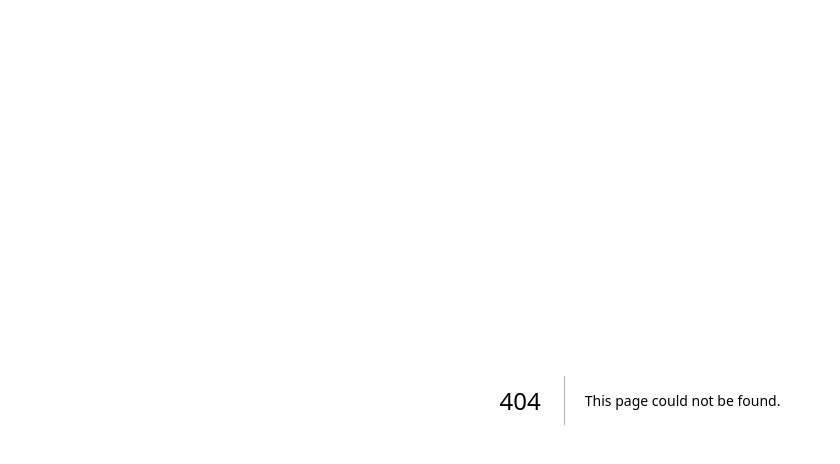
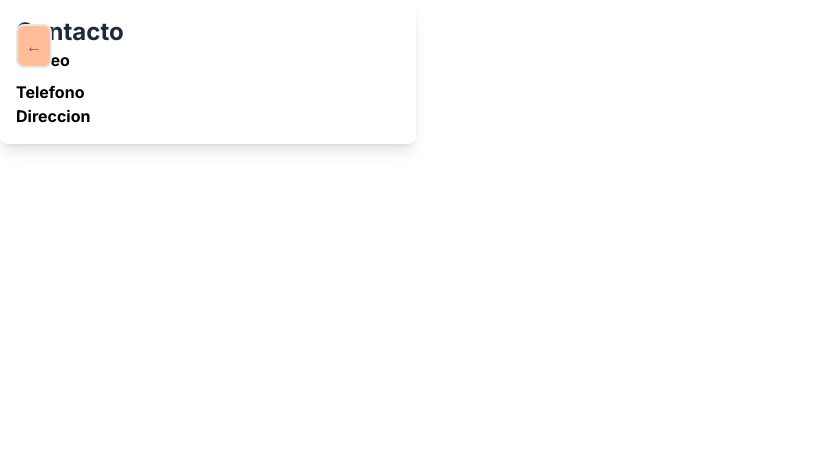
Before and after one commit to juandape/dotcocktails, a Next.js app: page /contact in a window 1280 px wide. Before the commit this address had no page. Shown: the top 464 px of the page, without its empty margins (0-840 px from the left). Built offline with nearby package versions, Linux system fonts and the light colour scheme.

Commit message:
feat: back button

```diff
--- a/src/app/cocktailsform/page.tsx
+++ b/src/app/cocktailsform/page.tsx
@@ -4,6 +4,8 @@ import axios from 'axios';
 import { useRouter } from 'next/navigation';
 import { useState } from 'react';
 import Swal from 'sweetalert2';
+
+import BackButton from '@/components/back-button';
 
 const BASE_URL = process.env.NEXT_PUBLIC_BASE_URL;
 const url = `${BASE_URL}/api/cocktails`;
@@ -69,15 +71,8 @@ export default function CocktailsFormPage() {
 
   return (
     <div>
-      <a
-        className='border-2 text-cofee-1 bg-peach-fuzz hover:bg-cofee-1 hover:text-peach-fuzz p-2 m-4 duration-500'
-        href='/'
-      >
-        ←
-      </a>
-      <h1 className='text-6xl font-bold text-center my-20'>
-        New Cocktail
-      </h1>
+      <BackButton />
+      <h1 className='text-6xl font-bold text-center my-20'>New Cocktail</h1>
       <form
         className='border-2 flex flex-col my-20 text-center'
         onSubmit={handleSubmit}
--- /dev/null
+++ b/src/app/contact/page.tsx
@@ -0,0 +1,27 @@
+import BackButton from "@/components/back-button";
+
+export default function ContactPage() {
+  return (
+    <>
+      <BackButton />
+      <div className='grid grid-cols-3 gap-4'>
+        <div className='bg-white rounded-lg shadow-lg'>
+          <div className='p-4'>
+            <h2 className='text-2xl font-bold text-gray-800'>Contacto</h2>
+            <p>
+              <strong>Correo</strong>
+            </p>
+            <p className='mt-2 text-gray-600'></p>
+            <p>
+              <strong>Telefono</strong>
+            </p>
+            <p className='flex flex-col'></p>
+            <p>
+              <strong>Direccion</strong>
+            </p>
+          </div>
+        </div>
+      </div>
+    </>
+  );
+}
--- a/src/app/header/page.tsx
+++ b/src/app/header/page.tsx
@@ -127,7 +127,9 @@ export default function Header() {
           <div>Nuevo Cocktail</div>
         </Link>
         <div className={menuClass}>Todo sobre cocteleria</div>
-        <div className={menuClass}>Contacto</div>
+        <Link className={menuClass} href={'contact'}>
+          <div>Contacto</div>
+        </Link>
       </div>
     </nav>
   );
--- /dev/null
+++ b/src/components/back-button.tsx
@@ -0,0 +1,10 @@
+export default function BackButton() {
+  return (
+    <a
+        className='fixed border-2 text-cofee-1 bg-peach-fuzz hover:bg-cofee-1 hover:text-peach-fuzz p-2 m-4 top-2 duration-500 rounded-lg'
+        href='/'
+      >
+        ←
+    </a>
+  );
+}
```
